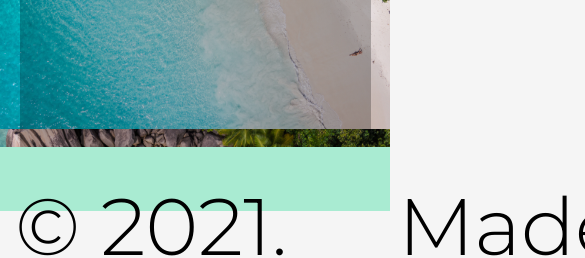
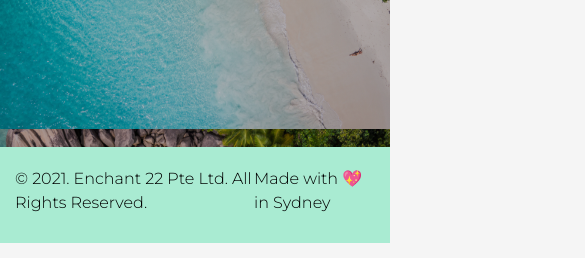
Before and after one commit to Cyberpunk22/enchant, a plain HTML site: page index.html in a window 390 px wide. Shown: the part 2559-2817 px from the top of the page, 585 px wide, since content can reach past the window. Drawn offline with nearby package versions, Linux system fonts and the light colour scheme.

Commit message:
love it update

```diff
--- a/howtouse.css
+++ b/howtouse.css
@@ -176,7 +176,7 @@ html,body{
 
     }
     .footer{
-        height: 5rem;
+        height: 6rem;
     }
 }
 
--- a/index.css
+++ b/index.css
@@ -280,7 +280,7 @@ i {
 /* // Small devices (landscape phones, 576px and up) */
 @media only screen and (max-width: 576px) {
     .slideSection{
-        width: 90%;
+        width: 100%;
         padding-bottom: 150px;
     }
 
@@ -294,7 +294,7 @@ i {
     }
 
     .footer{
-        font-size: 5rem;
+        height: 6rem;
     }
 }
 
```
